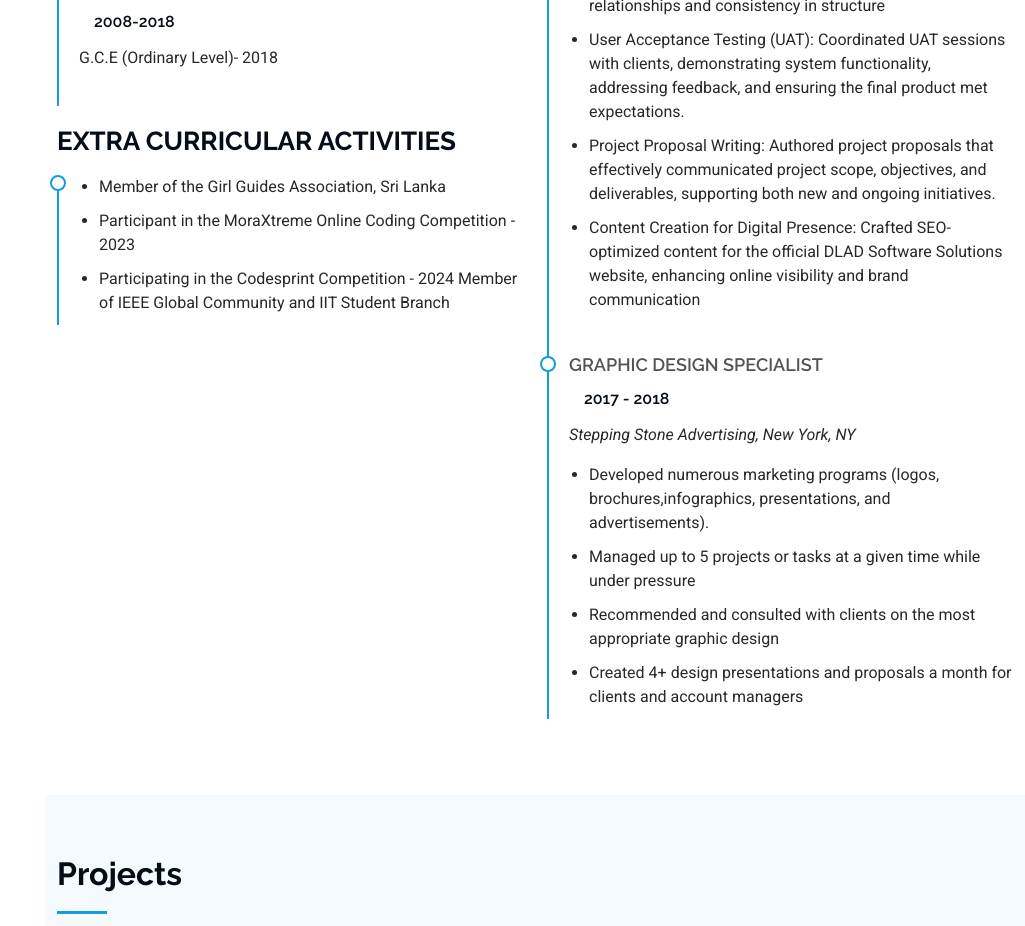
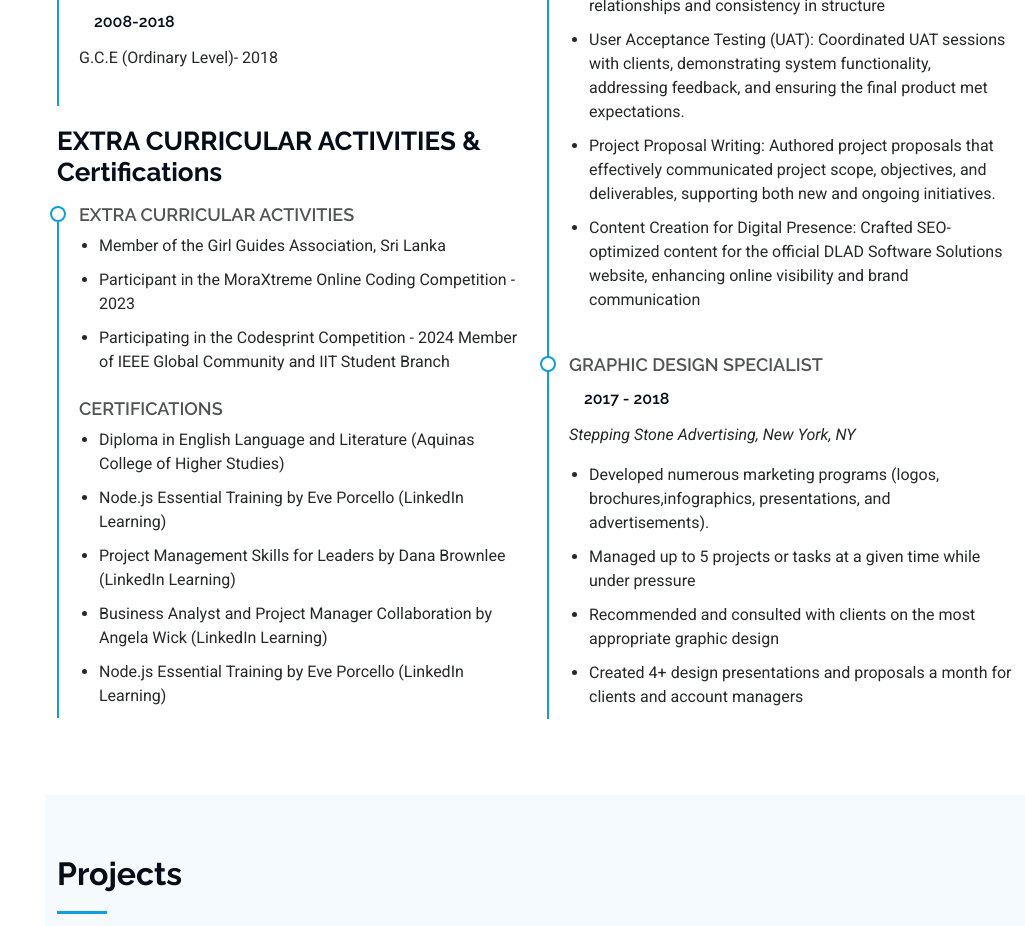
Before and after one commit to Parindyaa/Personal-portfolio, a plain HTML site: page index.html in a window 1280 px wide. Shown: the part 2975-3901 px from the top of the page, without its empty margins (255-1280 px from the left). Drawn offline with Linux system fonts and the light colour scheme.

Commit message:
updated details

```diff
--- a/index.html
+++ b/index.html
@@ -312,22 +312,31 @@
 
 
             <h3 class="resume-title"> EXTRA CURRICULAR
-              ACTIVITIES</h3>
+              ACTIVITIES & Certifications</h3>
             <div class="resume-item">
+              <h4>EXTRA CURRICULAR
+                ACTIVITIES</h4>
               <ul>
                 <li>Member of the Girl Guides Association,
                   Sri Lanka</li>
                   <li> Participant in the MoraXtreme Online
                     Coding Competition - 2023</li>
-                    <li>Participating
-                      in
-                      the
-                      Codesprint
-                       Competition - 2024 Member of IEEE
-                       Global Community and IIT Student
-                       Branch</li>
-              </ul>
+                    <li>Participating in the Codesprint Competition - 2024 Member of IEEE Global Community and IIT Student Branch</li>
+                    </ul>
 
+                    <h4>Certifications</h4>
+                    <ul>
+                    <li>Diploma in English Language and Literature (Aquinas College of Higher
+                      Studies)</li>
+                      <li>Node.js Essential Training by Eve Porcello
+                        (LinkedIn Learning)</li>
+                        <li>Project Management Skills for Leaders by
+                          Dana Brownlee (LinkedIn Learning)</li>
+                          <li>Business Analyst and Project Manager
+                            Collaboration by Angela Wick (LinkedIn
+                            Learning)</li>
+                            <li>Node.js Essential Training by Eve Porcello (LinkedIn Learning)</li>
+                    </ul>
 
             </div><!-- Edn Resume Item -->
 
```
